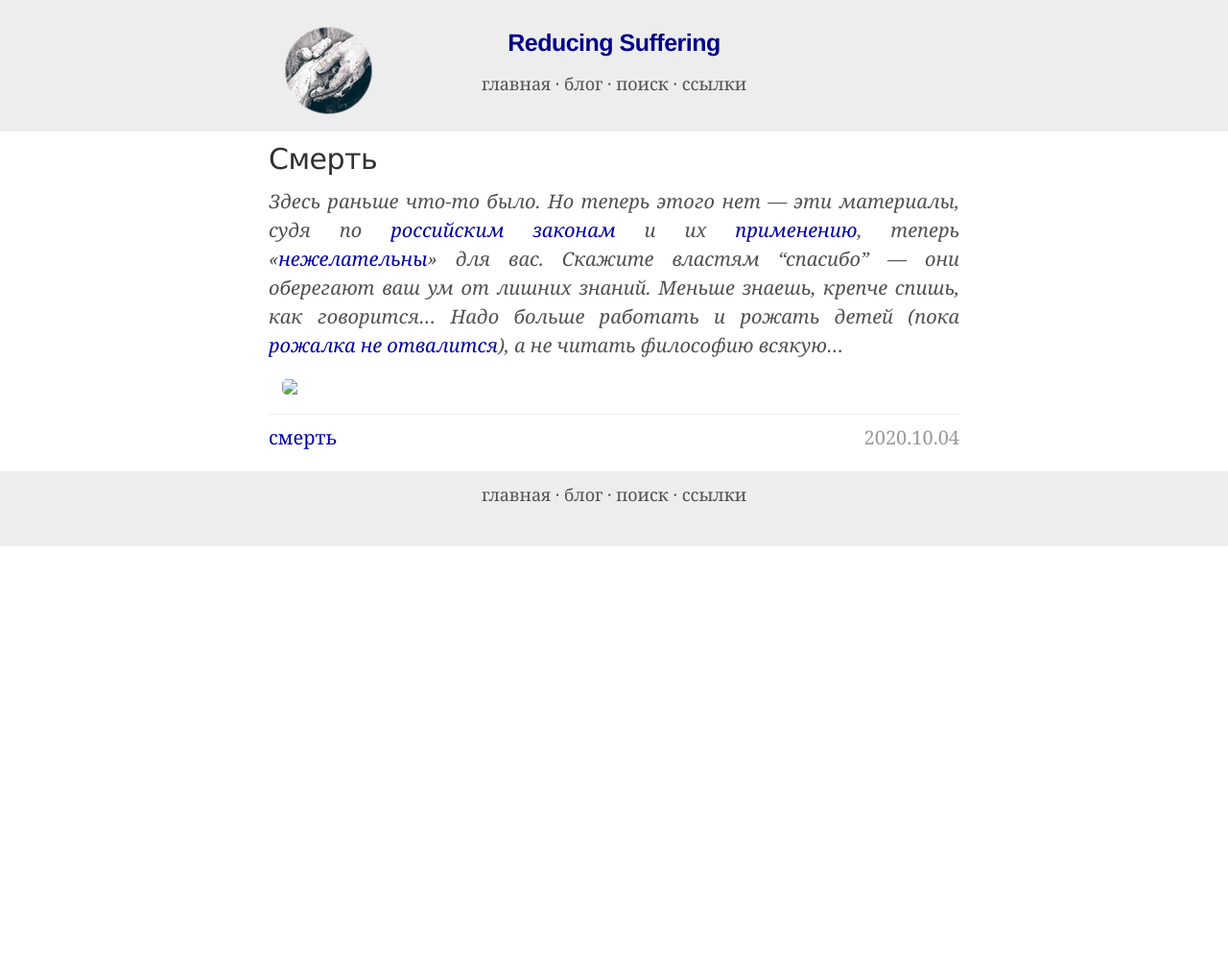
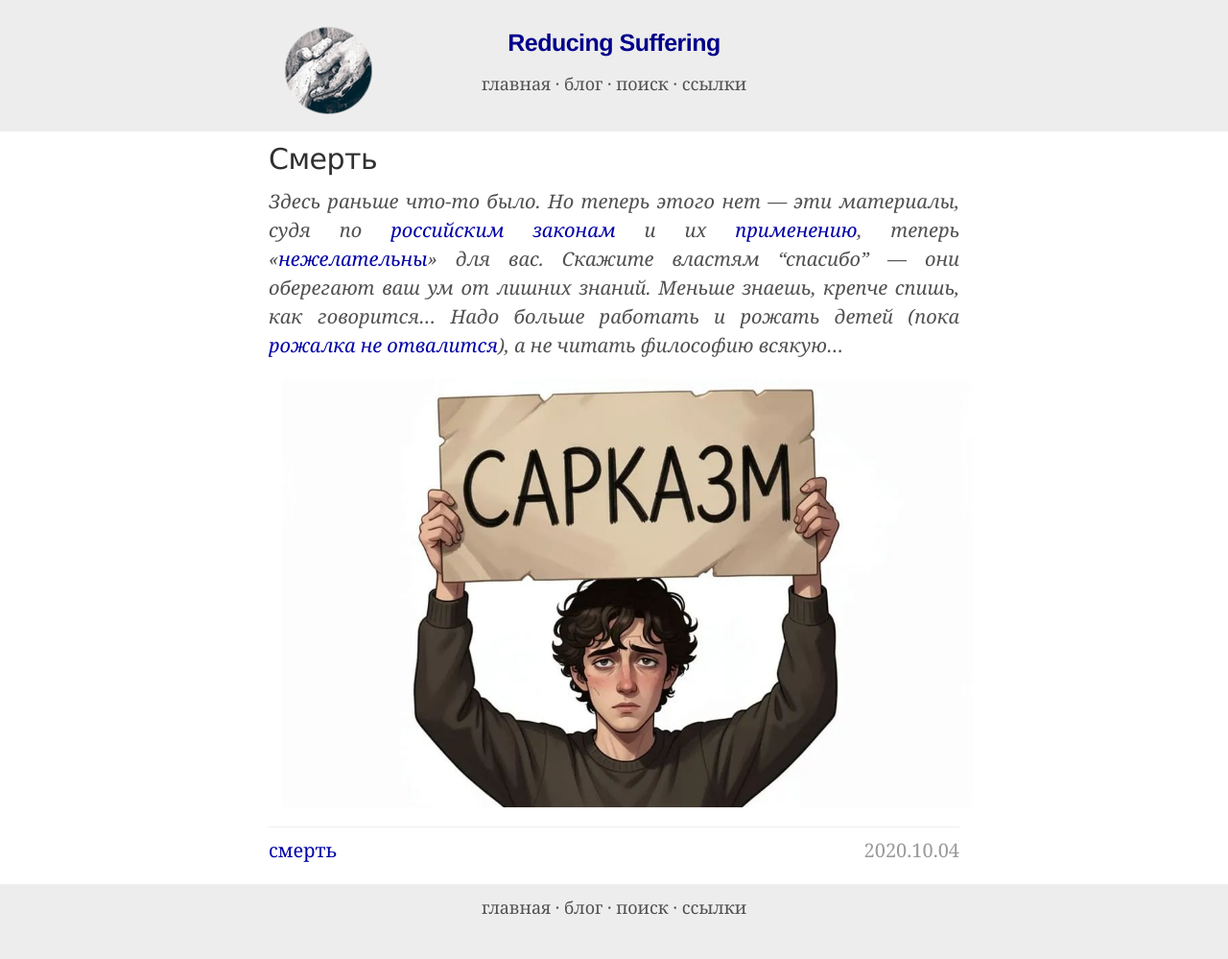
Before and after one commit to ReducingSuffering/reducingsuffering.github.io, a Jekyll site: the page built from _posts/wt/Энциклопедии/SEP/2020-10-04-26.md, in a window 1280 px wide. Shown: the whole page at 96% size. Built offline with Jekyll 4.4.1, drawn with Linux system fonts in a browser that asks for light colours; before the commit the page ends 900 px from its top, so only the background shows below that.

Commit message:
Update sep.html

```diff
--- a/_includes/sep.html
+++ b/_includes/sep.html
@@ -1,3 +1,3 @@
 <i>Здесь раньше что-то было. Но теперь этого нет — эти материалы, судя по <a href="https://www.consultant.ru/document/cons_doc_LAW_139994/a2a2c3de18de17987c273111214cd45393805c36/">российским законам</a> и их <a href="https://66.ru/news/society/287190/">применению</a>, теперь «<a href="https://www.gazeta.ru/social/news/2026/04/10/28243141.shtml">нежелательны</a>» для вас. Скажите властям "спасибо" — они оберегают ваш ум от лишних знаний. Меньше знаешь, крепче спишь, как говорится... Надо больше работать и рожать детей (пока <a href="https://t.me/galaad_blizko/20">рожалка не отвалится</a>), а не читать философию всякую...</i>
 
-<center><img src="R70PE8KavlHaQiPXvaGH--0--Z1dqR-.jpg"/></center>
+<center><img src="assets/images/wall/R70PE8KavlHaQiPXvaGH--0--Z1dqR-.jpg"/></center>
```
